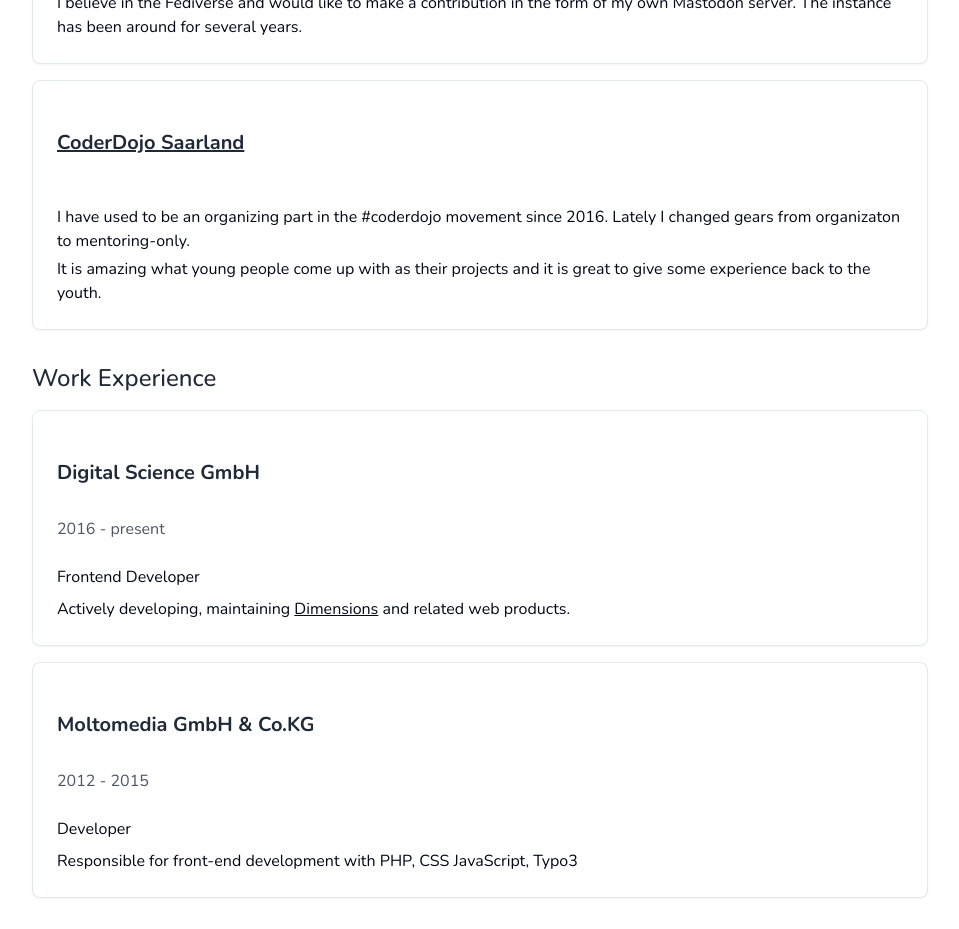
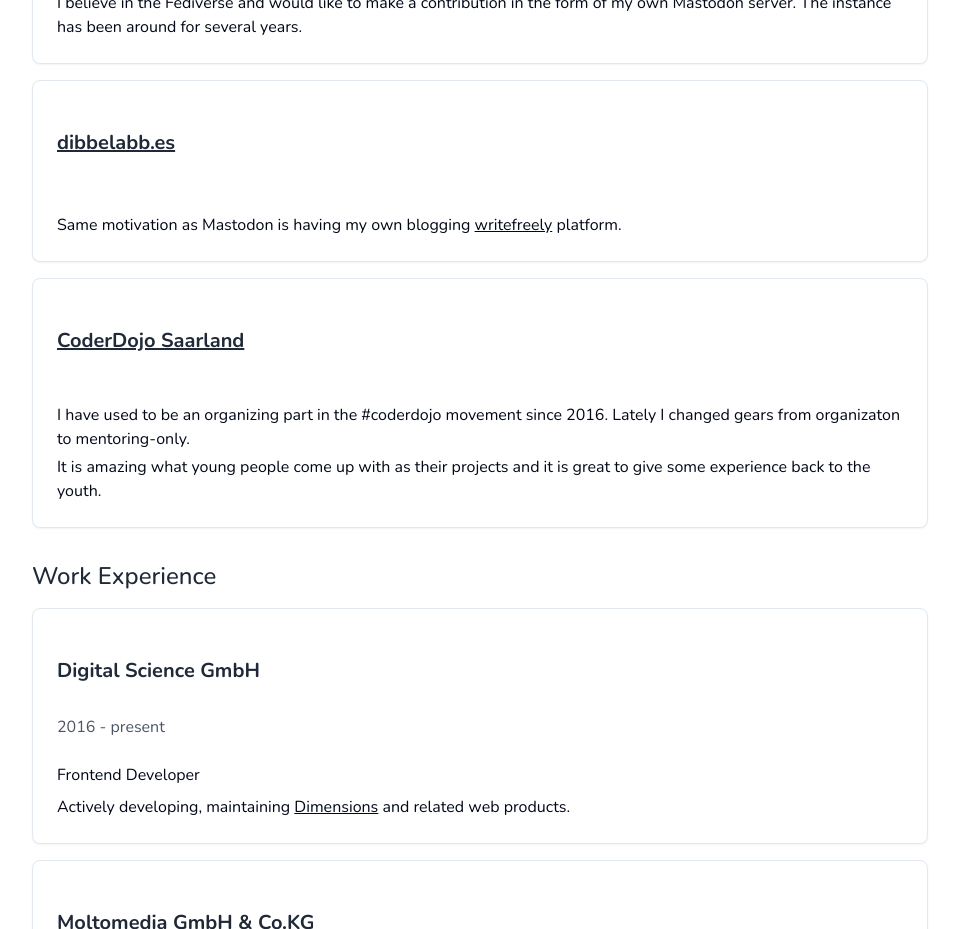
Before and after one commit to andi1984/personal, a Next.js app: page /about in a window 1280 px wide. Shown: the part 1200-2129 px from the top of the page, without its empty margins (160-1119 px from the left). Built offline with nearby package versions, Linux system fonts and the light colour scheme.

Commit message:
update personal projects

```diff
--- a/src/app/about/page.tsx
+++ b/src/app/about/page.tsx
@@ -88,6 +88,27 @@
           <Card className="mt-4">
             <CardHeader>
               <h3 className="font-bold text-xl">
+                <Link href="https://dibbelabb.es" target="_blank">
+                  dibbelabb.es
+                </Link>
+              </h3>
+            </CardHeader>
+            <CardContent>
+              <p className="mt-2">
+                Same motivation as Mastodon is having my own blogging{" "}
+                <a
+                  href="https://github.com/writefreely/writefreely"
+                  target="_blank"
+                >
+                  writefreely
+                </a>{" "}
+                platform.
+              </p>
+            </CardContent>
+          </Card>
+          <Card className="mt-4">
+            <CardHeader>
+              <h3 className="font-bold text-xl">
                 <Link href="https://coderdojo-saar.de" target="_blank">
                   CoderDojo Saarland
                 </Link>
```
